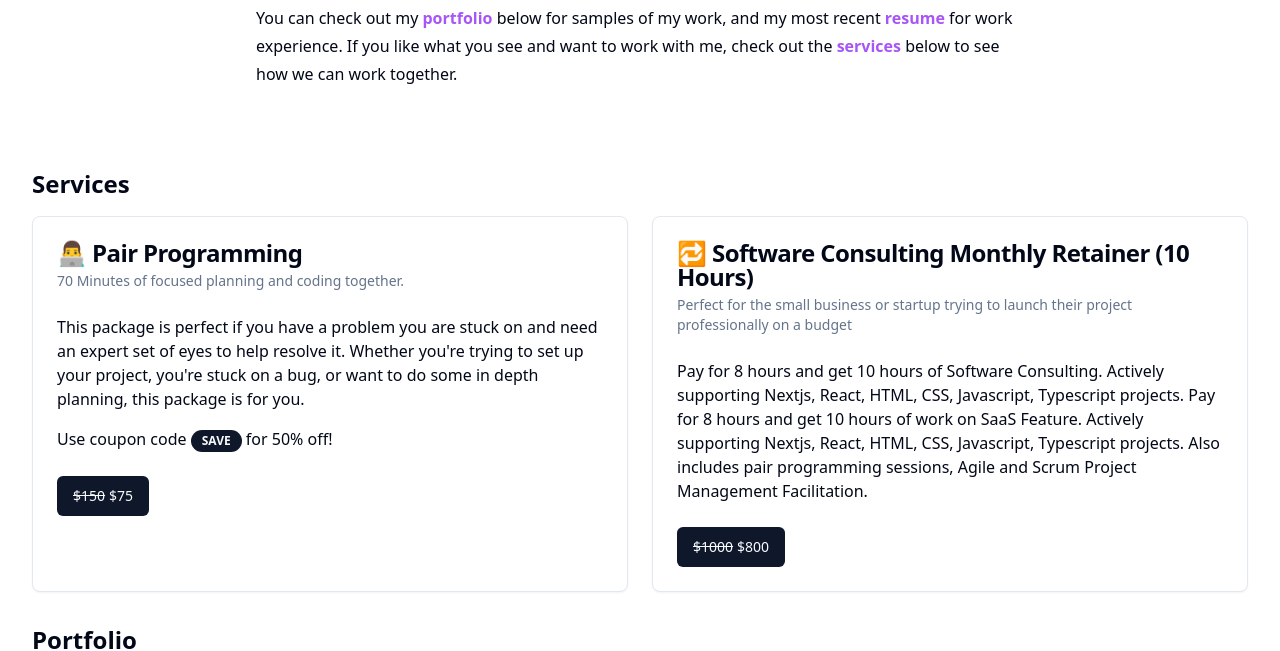
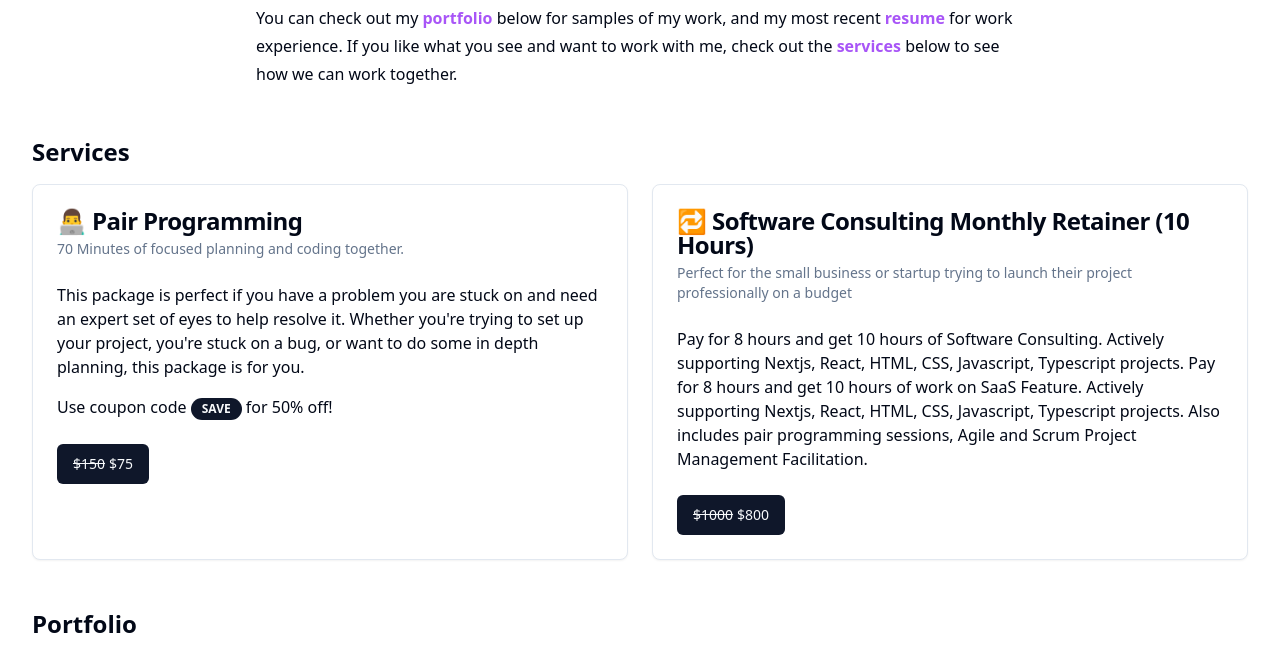
Before and after one commit to buildleansaas/adubs.me, a Next.js app: page / in a window 1280 px wide. Shown: the part 740-1391 px from the top of the page. Built offline with nearby package versions, Linux system fonts and the light colour scheme.

Commit message:
switch to shared y-space

```diff
--- a/src/app/page.tsx
+++ b/src/app/page.tsx
@@ -19,7 +19,7 @@ const Home = () => (
       <Profile />
       <About />
     </div>
-    <div className="max-w-7xl mx-auto p-4">
+    <div className="max-w-7xl mx-auto p-4 space-y-12">
       <Services />
       <Portfolio />
       <Testimonials />
--- a/src/views/portfolio.tsx
+++ b/src/views/portfolio.tsx
@@ -75,7 +75,7 @@ const PORTFOLIO = [
 
 export default function Portfolio() {
   return (
-    <div className="my-8" id="portfolio">
+    <div id="portfolio">
       <h3 className="font-bold text-2xl mb-4">Portfolio</h3>
       <div className="gap-6 grid grid-cols-1 md:grid-cols-2 ">
         {PORTFOLIO.map(({ name, description, content, link, image, type }) => (
--- a/src/views/services.tsx
+++ b/src/views/services.tsx
@@ -44,7 +44,7 @@ const SERVICES = [
 
 export default function Services() {
   return (
-    <div className="my-8" id="services">
+    <div id="services">
       <h3 className="font-bold text-2xl mb-4">Services</h3>
       <div className="gap-6 grid grid-cols-1 md:grid-cols-2 ">
         {SERVICES.map(({ name, description, content, price, discounted, link }) => (
--- a/src/views/testimonials.tsx
+++ b/src/views/testimonials.tsx
@@ -24,7 +24,7 @@ const TESTMONIALS = [
 
 export default function Testimonials() {
   return (
-    <div className="my-8" id="testimonials">
+    <div id="testimonials">
       <h3 className="font-bold text-2xl mb-4">Testimonials</h3>
       <div className="gap-6 grid grid-cols-1 md:grid-cols-2 ">
         {TESTMONIALS.map(({ name, context, text, img }) => (
```
